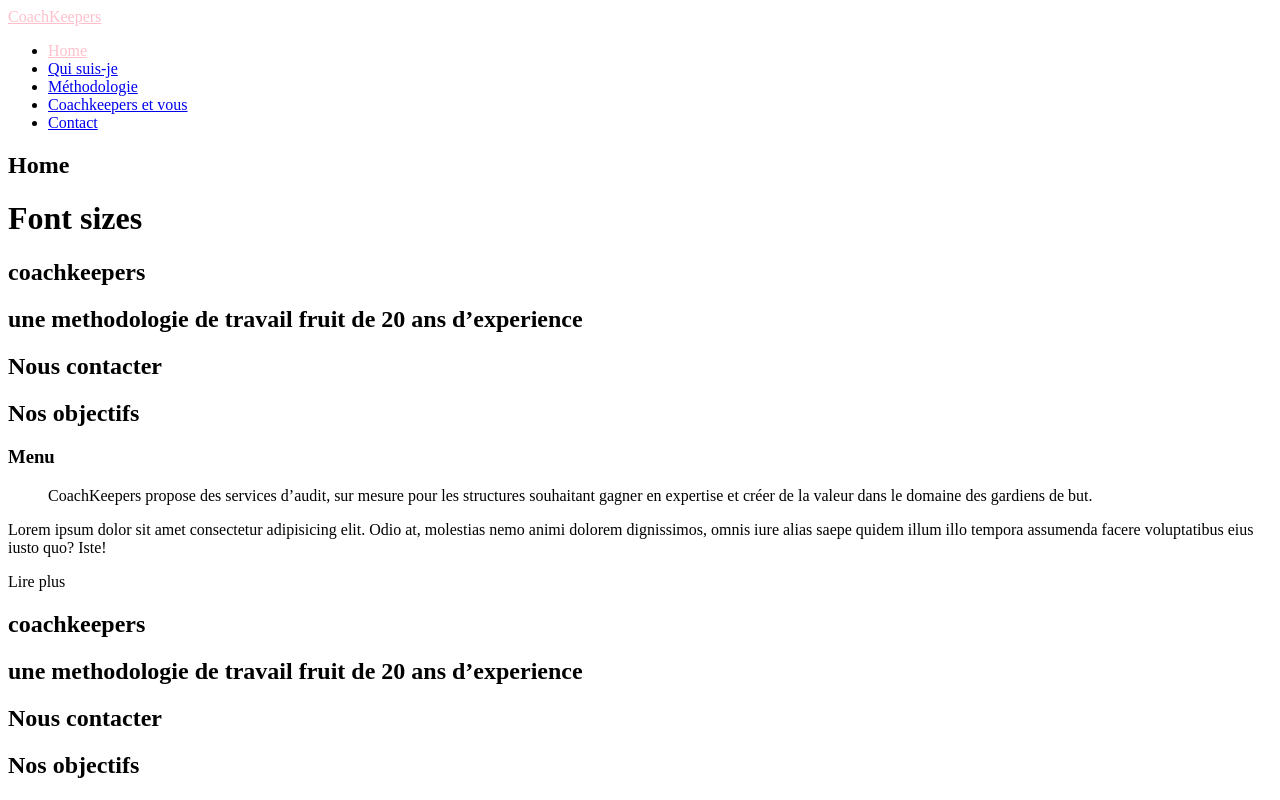
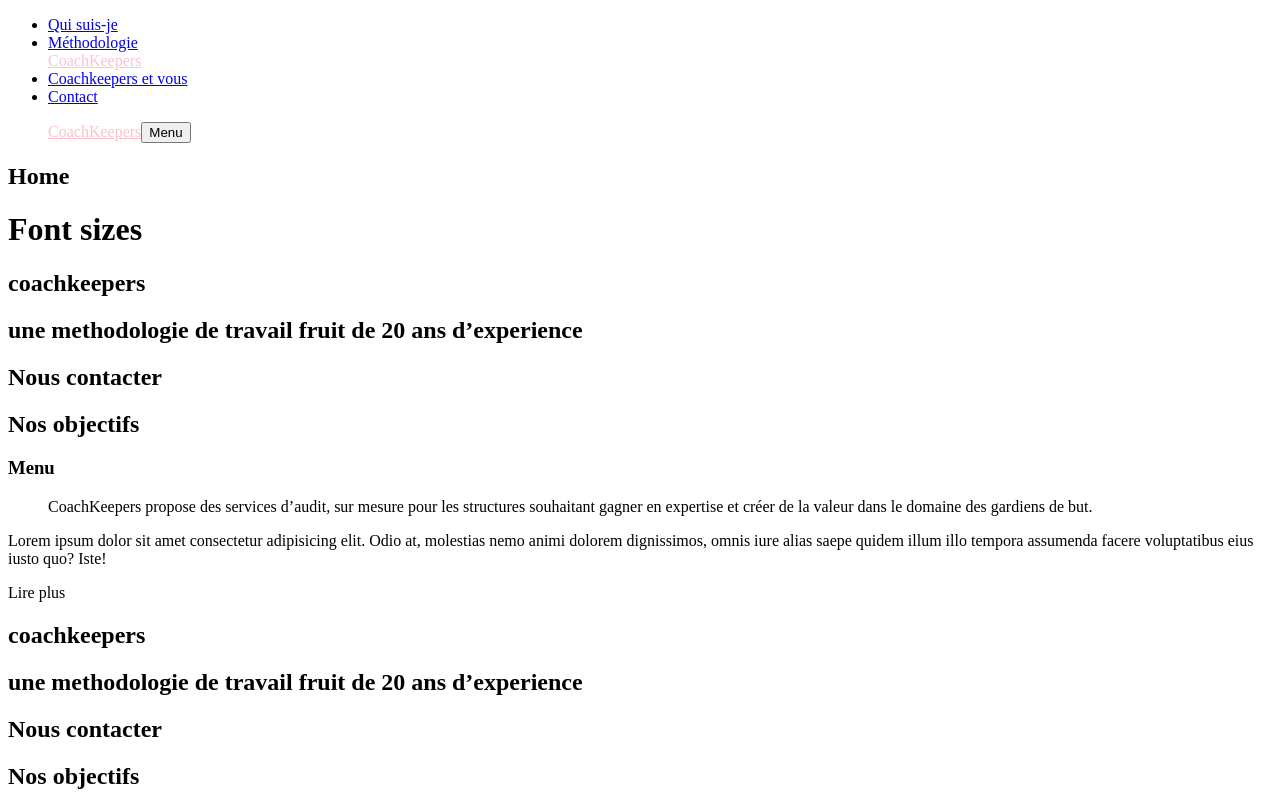
Before and after one commit to nburd01/coachKeepersV2, a Nuxt app: page / in a window 1280 px wide. Shown: the top 800 px of the page. Built offline with nearby package versions, Linux system fonts and the light colour scheme.

Commit message:
nav menu responsive

```diff
--- a/assets/scss/_base.scss
+++ b/assets/scss/_base.scss
@@ -53,10 +53,6 @@ nav {
     justify-content: center;
     align-items: center;
   }
-  ul {
-    display: flex;
-    flex-direction: row;
-  }
 }
 
 .home {
--- a/assets/scss/_fonts.scss
+++ b/assets/scss/_fonts.scss
@@ -25,8 +25,9 @@ h2 {
   font-weight: 700;
   line-height: 80px;
 }
-.contact {
+@mixin contact {
   font-size: 48px;
+  border: none;
   font-style: normal;
   font-variant: normal;
   text-transform: uppercase;
@@ -84,3 +85,8 @@ pre {
   text-transform: uppercase;
   color: grey;
 }
+
+.menuBtn {
+  @include contact;
+  font-size: 18px;
+}
--- /dev/null
+++ b/assets/scss/_responsive.scss
@@ -0,0 +1,19 @@
+.container {
+  &.desktop {
+    display: none;
+  }
+
+  &.mobile {
+    display: flex;
+  }
+
+  @media screen and (min-width: 720px) {
+    &.desktop {
+      display: flex;
+    }
+
+    &.mobile {
+      display: none;
+    }
+  }
+}
--- a/assets/scss/components/__components.scss
+++ b/assets/scss/components/_components.scss
@@ -9,6 +9,7 @@
 | Molecules
 |------------------------------
 */
+@import "./molecules/nav";
 
 /*
 |------------------------------
--- /dev/null
+++ b/assets/scss/components/molecules/_nav.scss
@@ -0,0 +1,25 @@
+nav {
+  width: 100%;
+  justify-content: center;
+  align-items: center;
+  ul {
+    flex-direction: row;
+    list-style: none;
+    display: flex;
+    justify-content: space-between;
+    width: 100%;
+  }
+}
+@media screen and (min-width: 720px) {
+  nav {
+    width: 100%;
+    justify-content: center;
+    align-items: center;
+    ul {
+      list-style: none;
+      display: flex;
+      justify-content: space-around;
+      width: 100%;
+    }
+  }
+}
--- a/assets/scss/main.scss
+++ b/assets/scss/main.scss
@@ -1,7 +1,6 @@
-// *, *::before, *::after{
-//     box-sizing: border-box;
-// }
 @import "_variables";
+@import "./components/components";
+@import "_responsive";
 
 //base & layout
 @import "_base";
--- a/layouts/default.vue
+++ b/layouts/default.vue
@@ -1,34 +1,43 @@
 <template>
   <div>
     <header>
+      <div class="container desktop">
         <nav>
-                <NuxtLink to="/">CoachKeepers</NuxtLink>
           <ul>
-                    <li><NuxtLink to="/">Home</NuxtLink></li>
             <li><NuxtLink to="/about">Qui suis-je</NuxtLink></li>
             <li><NuxtLink to="/services">Méthodologie</NuxtLink></li>
+            <NuxtLink to="/">CoachKeepers</NuxtLink>
+
             <li><NuxtLink to="/offres">Coachkeepers et vous</NuxtLink></li>
             <li><NuxtLink to="/contact">Contact</NuxtLink></li>
           </ul>
         </nav>
+      </div>
+      <div class="container mobile">
+        <nav>
+          <ul>
+            <NuxtLink to="/">CoachKeepers</NuxtLink>
+            <button class="menuBtn">Menu</button>
+          </ul>
+        </nav>
+      </div>
     </header>
 
     <!-- Output page content -->
     <div>
-            <slot/>
+      <slot />
     </div>
   </div>
 </template>
 
-
 <style scoped>
-body{
+body {
   background-color: darkblue;
 }
-h2{
+h2 {
   color: greenyellow;
 }
-.router-link-exact-active{
-    color: pink
+.router-link-exact-active {
+  color: pink;
 }
 </style>
--- a/pages/index.vue
+++ b/pages/index.vue
@@ -1,7 +1,6 @@
 <template>
   <div>
     <h2>Home</h2>
-
     <h1>Font sizes</h1>
     <section>
       <div class="container">
```
Lines whose indentation alone changed are shown as unchanged.
